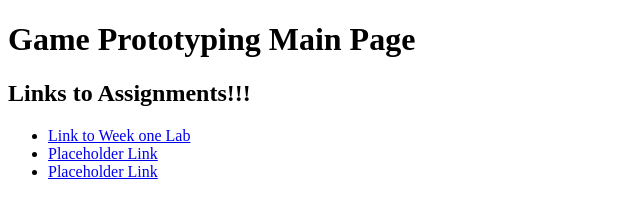
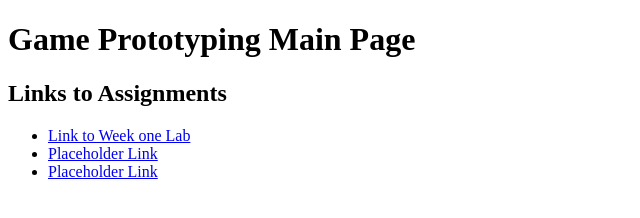
Before and after one commit to jordandubreuil/GameProtypingSpring2021, a plain HTML site: page index.html in a window 1280 px wide. Shown: the full height of the page, 0-640 px from the left. Drawn offline with Linux system fonts and the light colour scheme.

Commit message:
Testing again

```diff
--- a/index.html
+++ b/index.html
@@ -8,7 +8,7 @@
 </head>
 <body>
     <h1>Game Prototyping Main Page</h1>
-    <h2>Links to Assignments!!!</h2>
+    <h2>Links to Assignments</h2>
     <ul>
         <li><a href="Week1/index.html">Link to Week one Lab</a></li>
         <li><a href="#">Placeholder Link</a></li>
```
